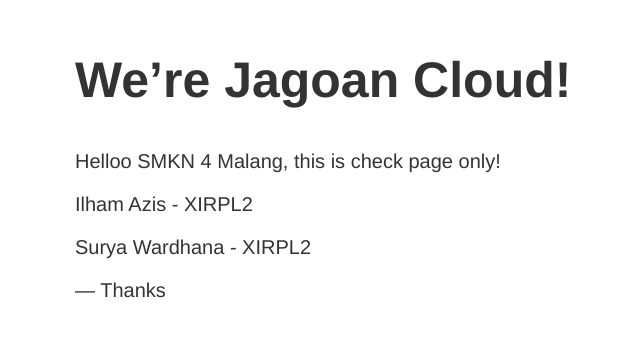
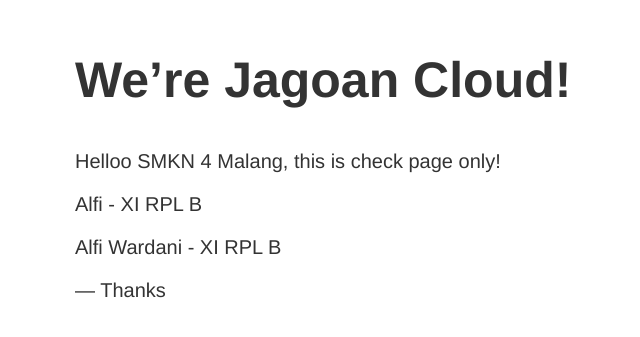
Before and after one commit to Alfirdaa/test, a plain HTML site: page index.html in a window 1280 px wide. Shown: the part 149-486 px from the top of the page, without its empty margins (240-880 px from the left). Drawn offline with Linux system fonts and the light colour scheme.

Commit message:
Update list siswa

```diff
--- a/index.html
+++ b/index.html
@@ -13,8 +13,8 @@
     <h1>We&rsquo;re Jagoan Cloud!</h1>
     <div>
         <p>Helloo SMKN 4 Malang, this is check page only!</p>
-        <p>Ilham Azis - XIRPL2</p>
-        <p>Surya Wardhana - XIRPL2</p>
+        <p>Alfi - XI RPL B</p>
+        <p>Alfi Wardani - XI RPL B</p>
         <p>&mdash; Thanks</p>
 
     </div>
```
